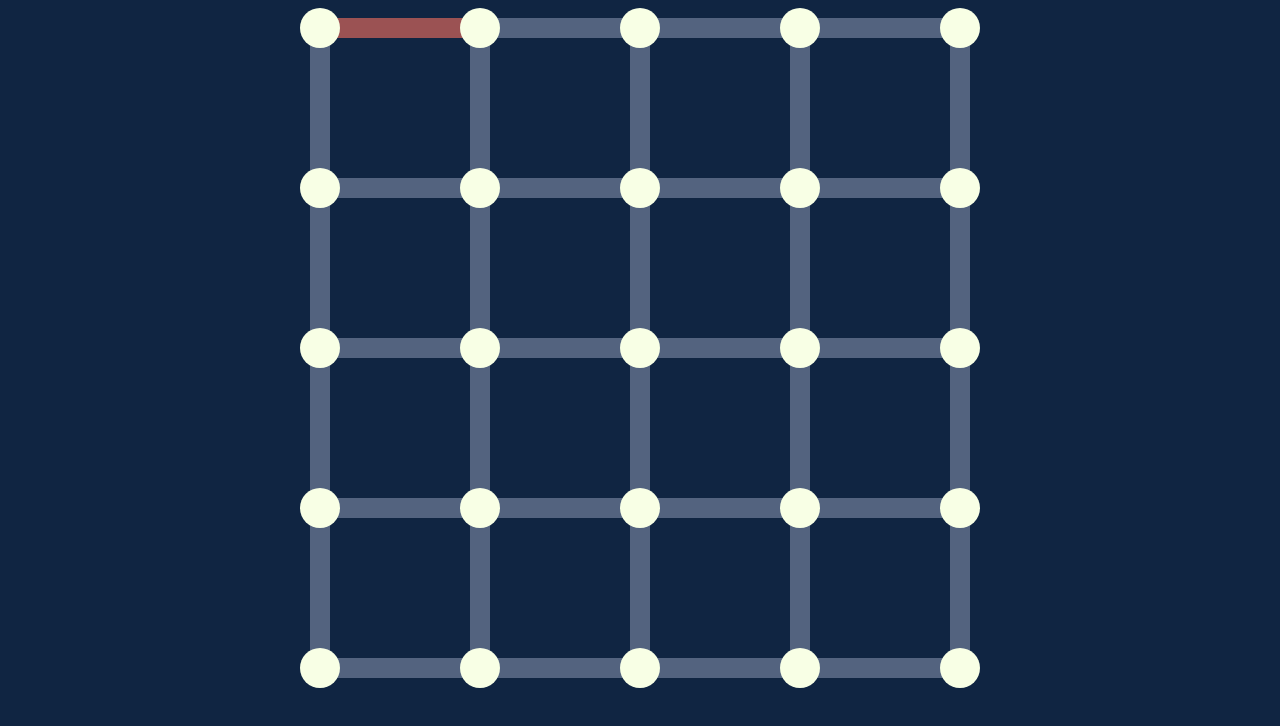
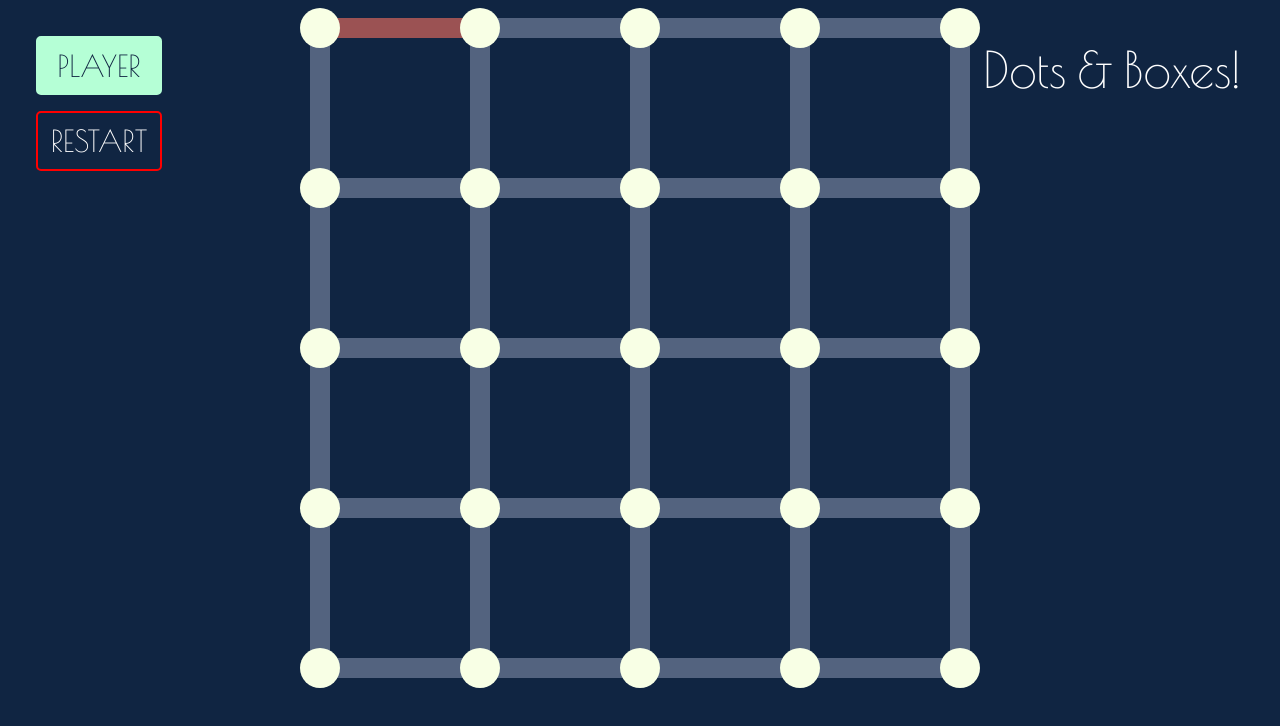
Before and after one commit to yousaiditchewie/project_01, a plain HTML site: page dots_and_boxes/index.html in a window 1280 px wide. Both pictures are taken after a click on the element 400 px from the left and 28 px from the top of the page. Drawn offline with nearby package versions, Linux system fonts and the light colour scheme.

Commit message:
refine player indicator and game name

```diff
--- a/dots_and_boxes/css/main.css
+++ b/dots_and_boxes/css/main.css
@@ -1,7 +1,6 @@
 * {
   box-sizing: border-box;
   padding: 0;
-  font-size: 0;
 }
 
 html,
@@ -11,9 +10,10 @@ body,
 }
 
 .board {
+  font-size: 0;
   width: 680px;
   height: 680px;
-  margin: 0 auto;
+  margin: 0px auto;
   padding-left: 10px;
 }
 
@@ -97,3 +97,53 @@ body,
 .player2 {
   background: rgba(181, 255, 214, 0.6);
 }
+
+#info{
+  font-family: 'Poiret One', cursive;
+  font-size: 30px;
+  color: white;
+  position: absolute;
+  left: 20px;
+  top: 20px;
+  width: 158px;
+  height: 170px;
+}
+
+#info div {
+  width: 80%;
+  height: 35%;
+  margin: 10%;
+  padding: 10px;
+  border: 2px solid red;
+  border-radius: 5px;
+  text-align: center;
+}
+
+#info div:first-child {
+  color: rgb(16, 37, 66);
+  background-color: rgba(248, 112, 96, 1);
+  border-color: rgba(248, 112, 96, 1);
+}
+
+#info div:first-child.p2 {
+  background-color: rgba(181, 255, 214, 1);
+  border-color: rgba(181, 255, 214, 1);
+}
+
+#restart {
+  cursor: pointer;
+}
+
+#restart:hover {
+  background-color: white;
+  color: rgb(16, 37, 66);
+}
+
+#game-name {
+  font-family: 'Poiret One', cursive;
+  font-size: 50px;
+  color: white;
+  position: absolute;
+  top: 40px;
+  right: 40px;
+}
--- a/dots_and_boxes/index.html
+++ b/dots_and_boxes/index.html
@@ -3,17 +3,14 @@
 <head>
   <meta charset="UTF-8">
   <title>Dots and Boxes!</title>
-  <link href='https://fonts.googleapis.com/css?family=Orbitron' rel='stylesheet' type='text/css'>
+  <link href='https://fonts.googleapis.com/css?family=Poiret+One' rel='stylesheet' type='text/css'>
   <link rel="stylesheet" href="css/main.css">
   <script   src="https://code.jquery.com/jquery-2.2.3.js"   integrity="sha256-laXWtGydpwqJ8JA+X9x2miwmaiKhn8tVmOVEigRNtP4="   crossorigin="anonymous"></script>
 </head>
 <body>
-<!-- <h1>Let's Play Dots and Boxes!!!</h1> -->
 
 <div id="board" class="board">
-  <!-- <div class="line-rank"> -->
     <div class="dot"></div><div id="l0,0" class="line horizontal"></div><div class="dot"></div><div id="l1,0" class="line horizontal"></div><div class="dot"></div><div id="l2,0" class="line horizontal"></div><div class="dot"></div><div id="l3,0" class="line horizontal"></div><div class="dot"></div><br>
-  <!-- </div> -->
   <div id="l0,3" class="line vertical"></div><div id="box0" class="box"></div><div id="l1,3" class="line vertical"></div><div id="box1" class="box"></div><div id="l2,3" class="line vertical"></div><div id="box2" class="box"></div><div id="l3,3" class="line vertical"></div><div id="box3" class="box"></div><div id="l3,1" class="line vertical"></div><br>
   <div class="dot"></div><div id="l4,0" class="line horizontal"></div><div class="dot"></div><div id="l5,0" class="line horizontal"></div><div class="dot"></div><div id="l6,0" class="line horizontal"></div><div class="dot"></div><div id="l7,0" class="line horizontal"></div><div class="dot"></div><br>
   <div id="l4,3" class="line vertical"></div><div id="box4" class="box"></div><div id="l5,3" class="line vertical"></div><div id="box5" class="box"></div><div id="l6,3" class="line vertical"></div><div id="box6" class="box"></div><div id="l7,3" class="line vertical"></div><div id="box7" class="box"></div><div id="l7,1" class="line vertical"></div><br>
@@ -24,6 +21,13 @@
   <div class="dot"></div><div id="l12,2" class="line horizontal"></div><div class="dot"></div><div id="l13,2" class="line horizontal"></div><div class="dot"></div><div id="l14,2" class="line horizontal"></div><div class="dot"></div><div id="l15,2" class="line horizontal"></div><div class="dot"></div><br>
 </div>
 
+<div id="info">
+  <div id="player-turn">PLAYER</div>
+  <div id="restart">RESTART</div>
+</div>
+
+<div id="game-name">Dots &amp Boxes!</div>
+
 <script src="js/main.js" type=text/javascript></script>
 </body>
 </html>
--- a/dots_and_boxes/js/main.js
+++ b/dots_and_boxes/js/main.js
@@ -9,6 +9,7 @@ var player2Score;
 var gameStatus;
 var board;
 function startGame () {
+
   player = 1; // value assigned to square/border coordinate
                   // player toggles b/t 1-2
 
@@ -33,7 +34,11 @@ function startGame () {
           [0,0,0,0], // box 14
           [0,0,0,0]  // box 15
           ];
+
+  $('.line').removeClass('player1').removeClass('player2');
 }
+
+
 // Score Board
 function scoreBoard() {
   console.log("Player 1: " + player1Score);
@@ -44,7 +49,7 @@ function scoreBoard() {
 function makeEqual() {
   for(var i = 0; i < 15; i++) {
     // right logic
-    if(i !== 3 || i !== 7 || i !== 11) {
+    if(i !== 3 && i !== 7 && i !== 11) {
       if (board[i][1] !== 0 && board[i + 1][3] === 0) {
         board[i+1][3] = board[i][1];
       } else {
@@ -130,13 +135,10 @@ function taken2() {
 }
 
 function switchPlayer() {
-  if (player === 1) {
-    player = 2;
-  } else {
-    player = 1;
-  }
+  player = player === 1 ? 2 : 1;
   $(".line").toggleClass("p1-turn");
   $(".line").toggleClass("p2-turn");
+  $("#player-turn").toggleClass('p2');
 }
 // function taken() { // THIS IS A SKETCH, NOT A WORKING FUNCTION!!!
 //   board.forEach(function(e, i) {
@@ -195,12 +197,15 @@ function play(y, x) {
     scoreBoard();
     gameState();
     switchPlayer();
-    // render();
+    updateInfo();
   }
   console.log("Player " + player + "'s turn");
   return board;
 }
 
+function updateInfo() {
+
+}
 
 // RENDER
 
@@ -218,6 +223,8 @@ $('#board').on('click', '.line', function() {
   idToBoard($(this).attr('id'));
   console.log($(this).attr('id'));
 })
+
+$('#restart').on('click', startGame);
 
 function idToBoard(htmlID) {
   var selector = htmlID.substring(1).split(',');
```
